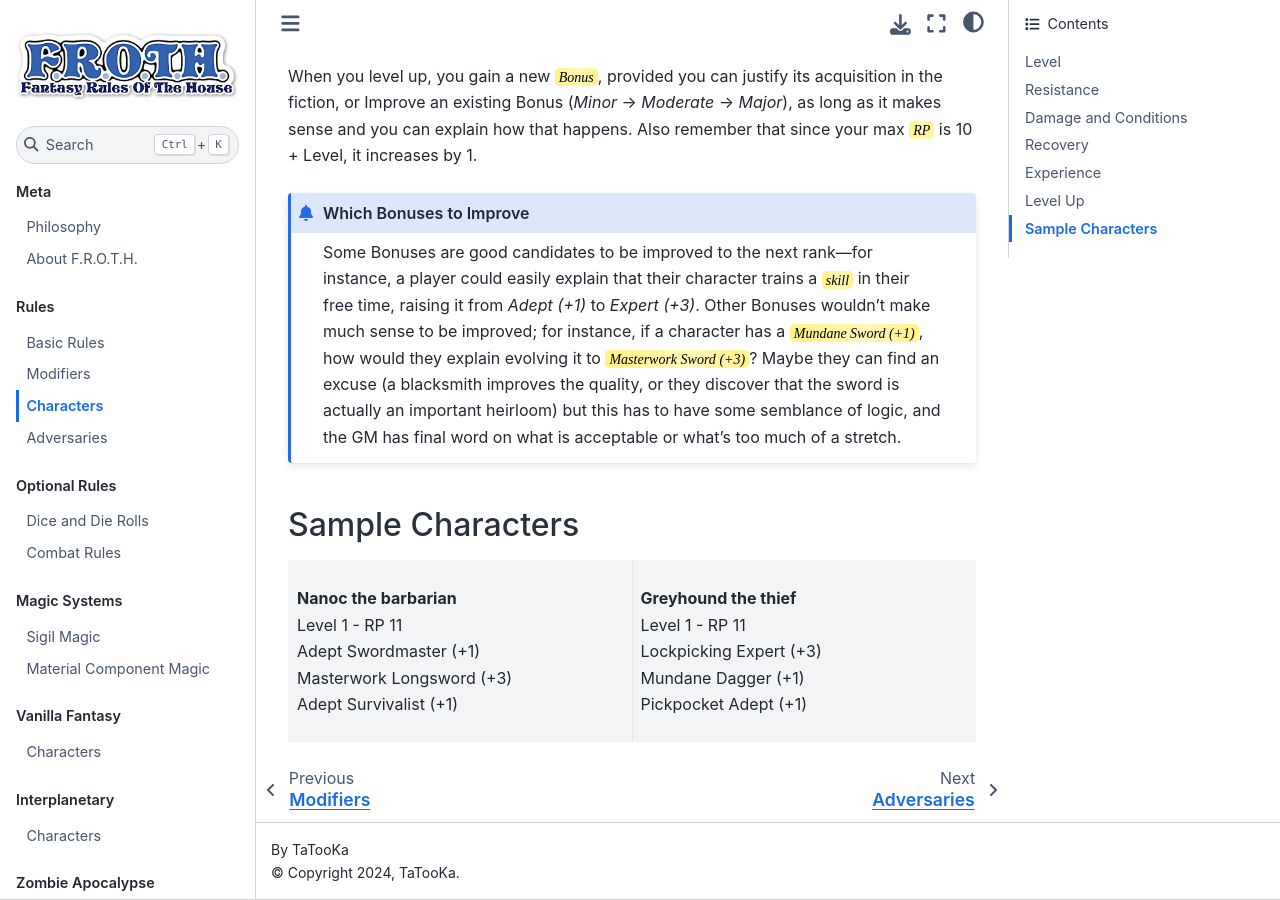
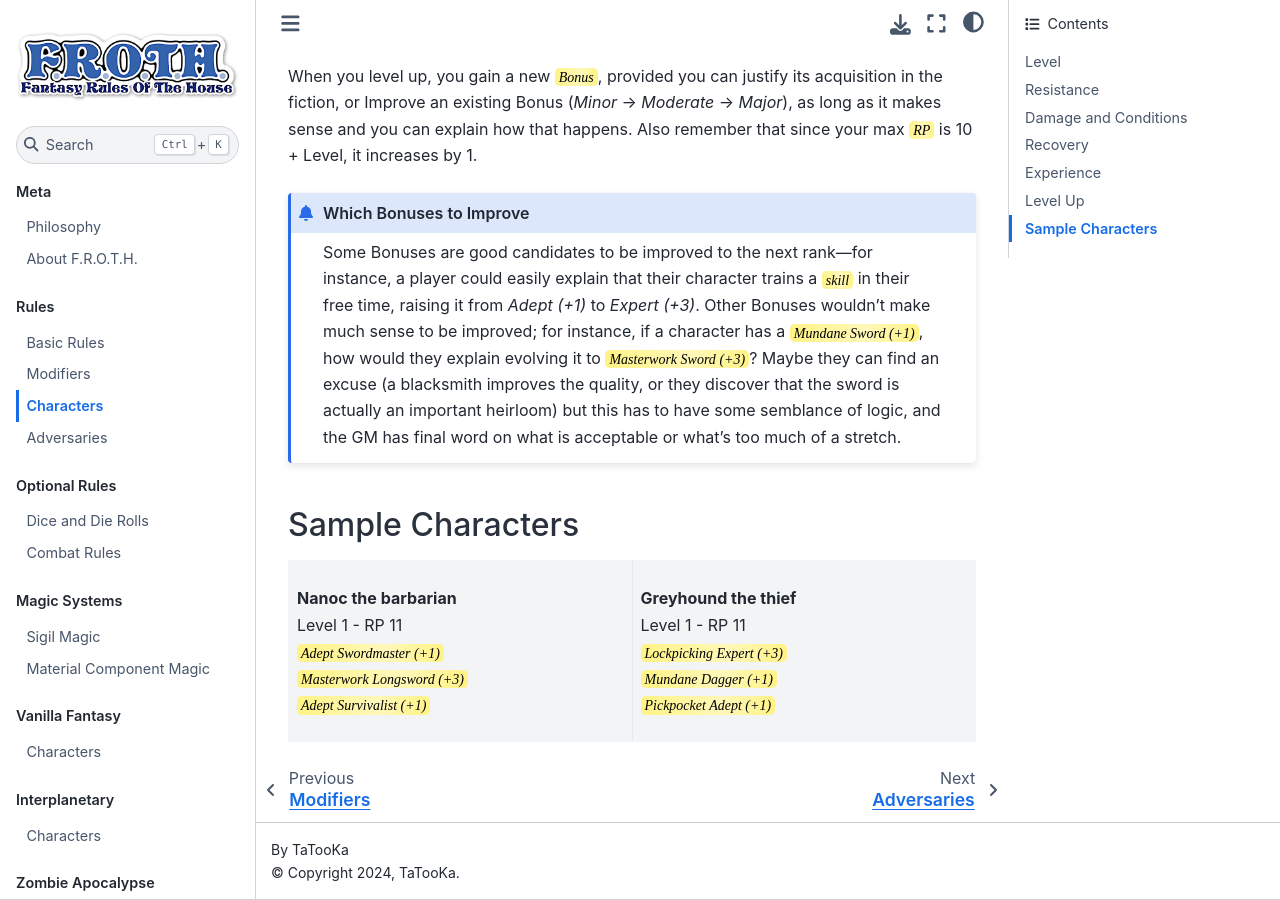
Before and after one commit to TaTooKa/froth, a Sphinx documentation site: the page built from docs/source/pages/rules/characters.rst, in a window 1280 px wide and 900 px high, scrolled down 1543 px. Built offline with Sphinx 7.4.7 and the Sphinx Book theme 1.1.4, drawn with Linux system fonts in a browser that asks for light colours; cross-references to code outside the pages are shown as plain code.

```diff
--- a/docs/source/pages/rules/characters.rst
+++ b/docs/source/pages/rules/characters.rst
@@ -72,14 +72,14 @@ Sample Characters
 
             | **Nanoc the barbarian**
             | Level 1 - RP 11
-            | Adept Swordmaster (+1)
-            | Masterwork Longsword (+3)
-            | Adept Survivalist (+1)
+            | ``Adept Swordmaster (+1)``
+            | ``Masterwork Longsword (+3)``
+            | ``Adept Survivalist (+1)``
 
      - .. container:: character2
 
             | **Greyhound the thief**
             | Level 1 - RP 11
-            | Lockpicking Expert (+3)
-            | Mundane Dagger (+1)
-            | Pickpocket Adept (+1)
+            | ``Lockpicking Expert (+3)``
+            | ``Mundane Dagger (+1)``
+            | ``Pickpocket Adept (+1)``
```
Also changed, not shown: docs/source/pages/rules/adversaries.rst (+23 -16 lines).
